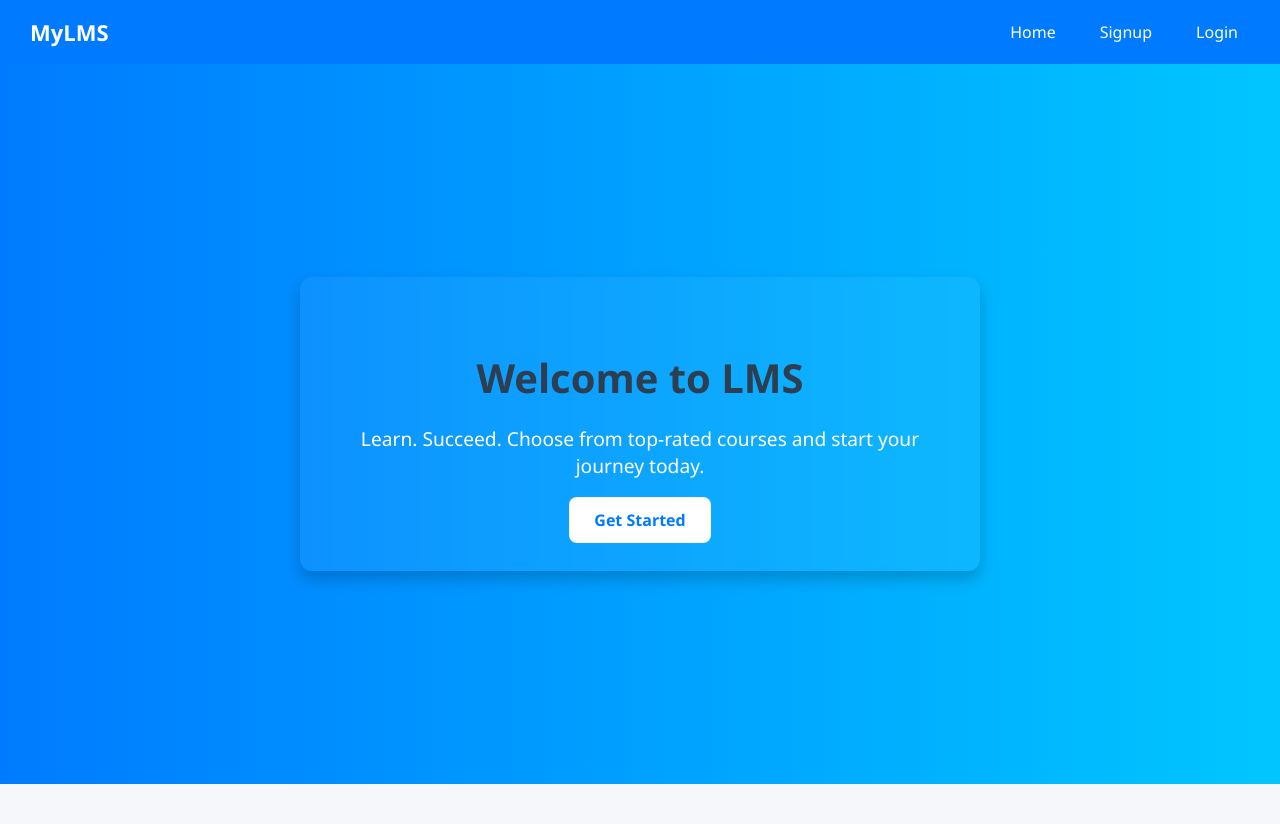
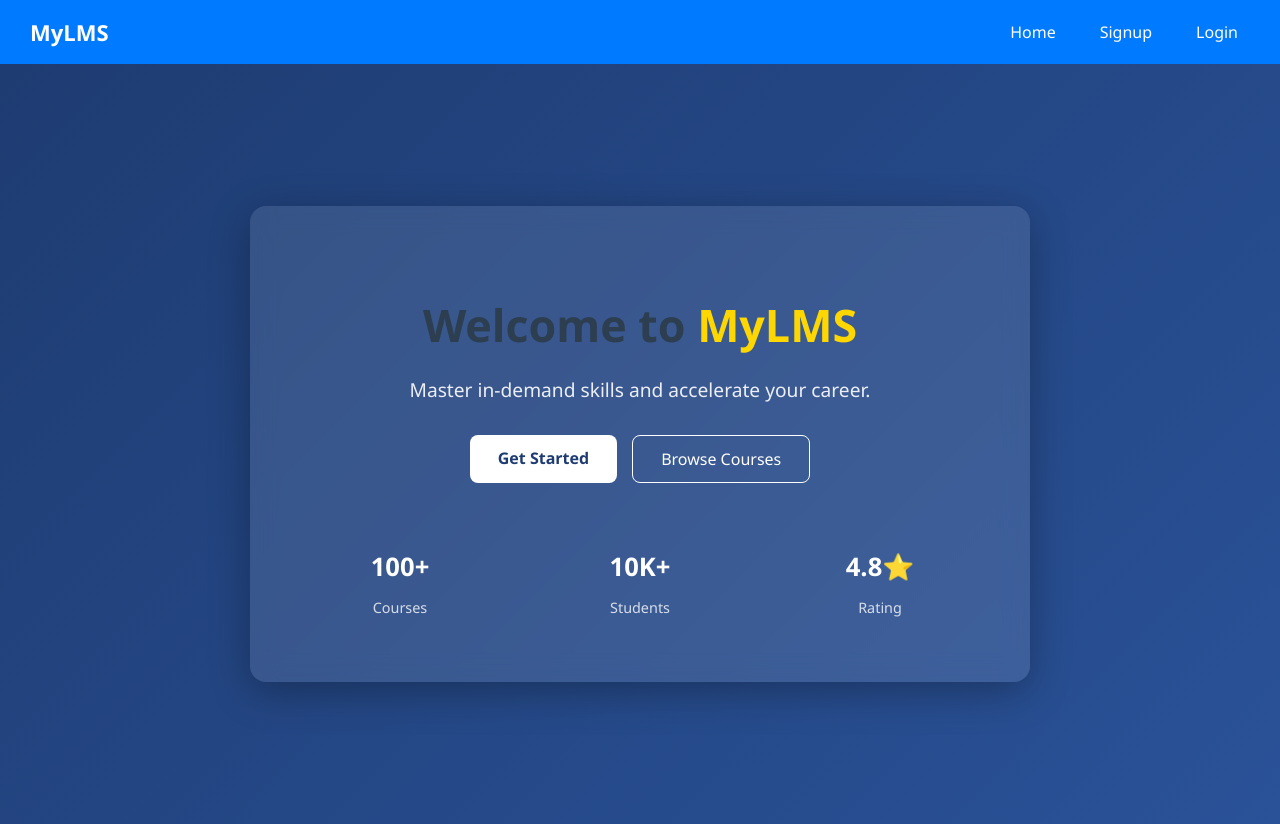
Before and after one commit to sairajnagula123/lms-app, a React (Create React App) app in the folder client/: page / in a window 1280 px wide. Before the commit the page ends 800 px from the top, so only its background shows below. Built offline with nearby package versions, Linux system fonts and the light colour scheme.

Commit message:
Updated Home page UI

```diff
--- a/client/src/pages/Home.jsx
+++ b/client/src/pages/Home.jsx
@@ -6,15 +6,46 @@ function Home() {
   return (
     <main className="home-container">
       <section className="home-content">
-        <h1 className="home-title">Welcome to LMS</h1>
 
+        {/* Heading */}
+        <h1 className="home-title">
+          Welcome to <span className="highlight">MyLMS</span>
+        </h1>
+
+        {/* Tagline */}
         <p className="home-subtitle">
-          Learn. Succeed. Choose from top-rated courses and start your journey today.
+          Master in-demand skills and accelerate your career.
         </p>
 
-        <Link to="/signup" className="cta-button">
-          Get Started
-        </Link>
+        {/* Buttons */}
+        <div className="cta-group">
+          <Link to="/signup" className="cta-button">
+            Get Started
+          </Link>
+
+          <Link to="/courses" className="cta-secondary">
+            Browse Courses
+          </Link>
+        </div>
+
+        {/* Stats Section (BIG upgrade 🔥) */}
+        <div className="stats">
+          <div className="stat">
+            <h3>100+</h3>
+            <p>Courses</p>
+          </div>
+
+          <div className="stat">
+            <h3>10K+</h3>
+            <p>Students</p>
+          </div>
+
+          <div className="stat">
+            <h3>4.8⭐</h3>
+            <p>Rating</p>
+          </div>
+        </div>
+
       </section>
     </main>
   );
--- a/client/src/styles/Home.css
+++ b/client/src/styles/Home.css
@@ -1,46 +1,138 @@
-/* src/styles/Home.css or ./Home.css depending on your structure */
+/* src/styles/Home.css */
 
+/* Container */
 .home-container {
   display: flex;
   align-items: center;
   justify-content: center;
-  height: 85vh;
-  background: linear-gradient(to right, #007bff, #00c6ff);
+  min-height: 90vh;
+  padding: 20px;
+  background: linear-gradient(135deg, #1e3c72, #2a5298);
   color: white;
-  padding: 20px;
+  font-family: 'Segoe UI', Tahoma, Geneva, Verdana, sans-serif;
 }
 
+/* Glass Card */
 .home-content {
   text-align: center;
-  max-width: 600px;
-  background-color: rgba(255, 255, 255, 0.05);
-  padding: 40px;
-  border-radius: 12px;
-  backdrop-filter: blur(4px);
-  box-shadow: 0 8px 16px rgba(0,0,0,0.2);
+  max-width: 700px;
+  width: 100%;
+  padding: 50px 40px;
+  border-radius: 16px;
+  background: rgba(255, 255, 255, 0.1);
+  backdrop-filter: blur(12px);
+  box-shadow: 0 10px 40px rgba(0, 0, 0, 0.3);
 }
 
-.home-content h1 {
-  font-size: 2.5rem;
+/* Title */
+.home-title {
+  font-size: 2.8rem;
+  font-weight: 700;
   margin-bottom: 20px;
 }
 
-.home-content p {
-  font-size: 1.2rem;
-  margin-bottom: 30px;
+/* Highlight brand */
+.highlight {
+  color: #ffd700;
 }
 
+/* Subtitle */
+.home-subtitle {
+  font-size: 1.2rem;
+  line-height: 1.6;
+  margin-bottom: 30px;
+  opacity: 0.9;
+}
+
+/* Button group */
+.cta-group {
+  display: flex;
+  justify-content: center;
+  gap: 15px;
+  flex-wrap: wrap;
+}
+
+/* Primary Button */
 .cta-button {
-  background-color: white;
-  color: #007bff;
-  padding: 12px 25px;
+  background: white;
+  color: #1e3c72;
+  padding: 12px 28px;
   border-radius: 8px;
   text-decoration: none;
-  font-weight: bold;
-  transition: background 0.3s ease, color 0.3s ease;
+  font-weight: 600;
+  transition: all 0.3s ease;
 }
 
+/* Secondary Button */
+.cta-secondary {
+  border: 1px solid white;
+  padding: 12px 28px;
+  border-radius: 8px;
+  color: white;
+  text-decoration: none;
+  font-weight: 500;
+  transition: all 0.3s ease;
+}
+
+/* Hover effects */
 .cta-button:hover {
-  background-color: #0056b3;
-  color: white;
+  background: #f1f1f1;
+  transform: translateY(-3px);
 }
+
+.cta-secondary:hover {
+  background: white;
+  color: #1e3c72;
+  transform: translateY(-3px);
+}
+
+/* Stats Section */
+.stats {
+  display: flex;
+  justify-content: space-between;
+  margin-top: 40px;
+  gap: 20px;
+  flex-wrap: wrap;
+}
+
+/* Individual stat */
+.stat {
+  flex: 1;
+  min-width: 100px;
+}
+
+.stat h3 {
+  font-size: 1.6rem;
+  margin-bottom: 5px;
+}
+
+.stat p {
+  font-size: 0.9rem;
+  opacity: 0.8;
+}
+
+/* Responsive Design */
+@media (max-width: 600px) {
+  .home-title {
+    font-size: 2rem;
+  }
+
+  .home-subtitle {
+    font-size: 1rem;
+  }
+
+  .stats {
+    flex-direction: column;
+    align-items: center;
+  }
+
+  .cta-group {
+    flex-direction: column;
+  }
+
+  .cta-button,
+  .cta-secondary {
+    width: 100%;
+    text-align: center;
+  }
+}
```
